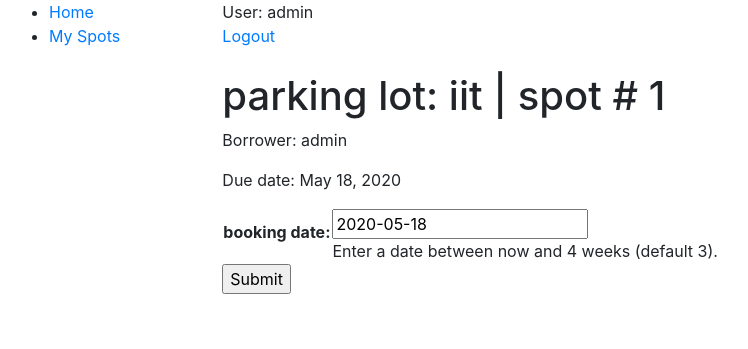
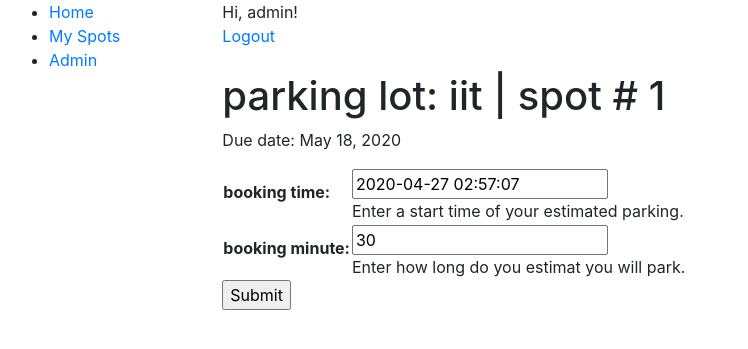
Before and after one commit to xuchang970621/cs487_parking_system, a Django app: page /book/1 in a window 1280 px wide. Shown: the top 349 px of the page, without its empty margins (6-754 px from the left). Run offline with Django 3.2, Linux system fonts and the light colour scheme; a user stored in the database is signed in; data comes from the database, SQL or seed files in the repository; both versions use the stored data as it was after the commit; some libraries are stand-ins or nearby versions.

Commit message:
fixed booking time.

```diff
--- a/cs487/parking/admin.py
+++ b/cs487/parking/admin.py
@@ -10,3 +10,5 @@ admin.site.register(ParkingLot)
 admin.site.register(ParkingSpot)
 admin.site.register(Address)
 admin.site.register(Payment)
+
+admin.site.site_header = "Parking Administration"
--- a/cs487/parking/forms.py
+++ b/cs487/parking/forms.py
@@ -3,22 +3,34 @@ import datetime
 
 from django.core.exceptions import ValidationError
 from django.utils.translation import ugettext_lazy as _
-
+'''
 class BookSpot(forms.Form):
-    renewal_date = forms.DateField(label="booking date", help_text="Enter a date between now and 4 weeks (default 3).")
+    renewal_date = forms.DateField(label="booking date", help_text="Enter a date.")
 
     def clean_renewal_date(self):
         data = self.cleaned_data['renewal_date']
 
         # Check if a date is not in the past.
         if data < datetime.date.today():
-            raise ValidationError(_('Invalid date - renewal in past'))
+            raise ValidationError(_('Invalid date - booking in past'))
 
         # Check if a date is in the allowed range (+4 weeks from today).
-        if data > datetime.date.today() + datetime.timedelta(weeks=4):
-            raise ValidationError(_('Invalid date - renewal more than 4 weeks ahead'))
+#        if data > datetime.date.today() + datetime.timedelta(weeks=4):
+#            raise ValidationError(_('Invalid date - renewal more than 4 weeks ahead'))
 
         # Remember to always return the cleaned data.
         return data
-#    class BookSpot(forms.Form):
-#        renewal_date = forms.DateField(help_text="Enter a date between now and 4 weeks (default 3).")
+'''
+
+class BookTime(forms.Form):
+    renewal_time = forms.DateTimeField(label="booking time", help_text="Enter a start time of your estimated parking.")
+    renewal_minute = forms.IntegerField(label="booking minute", help_text="Enter how long do you estimat you will park.")
+
+    def clean_renewal_date(self):
+        data = self.cleaned_data['renewal_time']
+        if data < datetime.datetime.now():
+            raise ValidationError(_('Invalid time - booking in past'))
+        return data
+    def clean_renewal_minute(self):
+        data = self.cleaned_data['renewal_minute']
+        return data
--- a/cs487/parking/models.py
+++ b/cs487/parking/models.py
@@ -28,12 +28,15 @@ class ParkingSpot(models.Model):
     spot_availabiliy = models.CharField(max_length=200)
     spot_user = models.ForeignKey(User, on_delete=models.SET_NULL, null=True, blank=True)
     booked_date = models.DateField(null=True, blank=True)
-
+    booked_time = models.DateTimeField(null=True, blank=True)
+    booked_minute = models.IntegerField(null=True, blank=True)
+    end_time = models.DateTimeField(null=True, blank=True)
     class Meta:
         permissions = (("booked", "This parking spot is booked by this user"),)
 
 #    def getLot_id(self):
 #        return lot_id.lot_id
+
 
 class Payment(models.Model):
     credit_card = models.CharField(primary_key=True, max_length=16)
--- a/cs487/parking/templates/parking/book.html
+++ b/cs487/parking/templates/parking/book.html
@@ -1,18 +1,24 @@
 {% extends "base_generic.html" %}
+
+<link href="//cdn.bootcss.com/bootstrap/3.3.7/css/bootstrap.min.css" rel="stylesheet">
+<link href="//cdn.bootcss.com/bootstrap-datetimepicker/4.17.44/css/bootstrap-datetimepicker.min.css" rel="stylesheet">
+<script src="//cdn.bootcss.com/jquery/3.0.0/jquery.min.js"></script>
+<script src="//cdn.bootcss.com/bootstrap/3.3.7/js/bootstrap.min.js"></script>
+<script src="//cdn.bootcss.com/moment.js/2.17.1/moment.min.js"></script>
+<script src="//cdn.bootcss.com/bootstrap-datetimepicker/4.17.44/js/bootstrap-datetimepicker.min.js"></script>
 
 {% block content %}
 
-User: {{ user.get_username }} <br>
+Hi, {{ user.get_username }}! <br>
 <a href="{% url 'logout'%}?next={{request.path}}">Logout</a> <br><br>
 
 <h1>parking lot: {{book_instance.lot_id.lot_name}} | spot # {{book_instance.spot_number}}</a> </h1>
-<p>Borrower: {{ book_instance.spot_user }}</p>
 <p{% if book_instance.is_overdue %} class="text-danger"{% endif %}>Due date: {{ book_instance.booked_date }}</p>
 
 <form action="" method="post">
 		{% csrf_token %}
 		<table>
-				{{ form.as_table }}
+				{{ form1.as_table }}
 		</table>
 		<input type="submit" value="Submit">
 </form>
--- a/cs487/parking/templates/parking/detail.html
+++ b/cs487/parking/templates/parking/detail.html
@@ -1,8 +1,8 @@
 {% extends "base_generic.html" %}
 
 {% block content %}
+Hi, {{ user.get_username }}! <br>
 
-User: {{ user.get_username }} <br>
 <a href="{% url 'logout'%}?next={{request.path}}">Logout</a> <br><br>
 
 {% if latest_question_list %}
@@ -17,7 +17,7 @@ User: {{ user.get_username }} <br>
 
 
 		spot # | status | date occupied | link to book this spot <br>
-		(o for "occupied"; n for "not occupied")<br>
+		(o for "occupied in 24 hours"; n for "not occupied")<br>
 
 		{% for question in latest_question_list %}
 		<li>spot # {{question.spot_number}} | {{question.spot_occupancy}} | {{question.booked_date}} | <a href="{% url 'parking:book' question.spot_id %}"><u>Click here to book!</u></a> </li>
--- a/cs487/parking/templates/parking/index.html
+++ b/cs487/parking/templates/parking/index.html
@@ -1,8 +1,8 @@
 {% extends "base_generic.html" %}
 
 {% block content %}
+Hi, {{ user.get_username }}! <br>
 
-User: {{ user.get_username }} <br>
 <a href="{% url 'logout'%}?next={{request.path}}">Logout</a> <br><br>
 
 <h1>Welcome to Parking Spot Locator.</h1>
--- a/cs487/parking/templates/parking/myspots.html
+++ b/cs487/parking/templates/parking/myspots.html
@@ -1,7 +1,7 @@
 {% extends "base_generic.html" %}
 
 {% block content %}
-User: {{ user.get_username }} <br>
+Hi, {{ user.get_username }}! <br>
 <a href="{% url 'logout'%}?next={{request.path}}">Logout</a> <br><br>
 
 
@@ -11,7 +11,7 @@ User: {{ user.get_username }} <br>
 <ul>
 		<b>my spots:</b> <br>
 		{% for bookinst in bookinstance_list %}
-		<li>parking lot: {{bookinst.lot_id.lot_name}} | <a href="{% url 'parking:detail' bookinst.lot_id.lot_id %}">spot # {{bookinst.spot_number}}</a> | {{bookinst.spot_occupancy}} | {{bookinst.spot_availabiliy}}</li>
+		<li>parking lot: {{bookinst.lot_id.lot_name}} | <a href="{% url 'parking:detail' bookinst.lot_id.lot_id %}">spot # {{bookinst.spot_number}}</a> | {{bookinst.spot_occupancy}} | {{bookinst.booked_time}} | {{bookinst.end_time}}</li>
 		{% endfor %}
 </ul>
 
--- a/cs487/parking/views.py
+++ b/cs487/parking/views.py
@@ -7,7 +7,9 @@ from .models import ParkingLot
 from .models import ParkingSpot
 from .models import Address
 from .models import Payment
-from parking.forms import BookSpot
+#from parking.forms import BookSpot
+from parking.forms import BookTime
+#from parking.forms import BookMinute
 
 from django.contrib.auth.decorators import login_required
 from django.shortcuts import render
@@ -19,6 +21,7 @@ import datetime
 from django.http import HttpResponseRedirect
 from django.urls import reverse
 from django.db.models import Count
+from datetime import timedelta
 
 @login_required
 def index(request):
@@ -56,8 +59,8 @@ class MySpots(LoginRequiredMixin,generic.ListView):
     template_name ='parking/myspots.html'
     paginate_by = 10
     def get_queryset(self):
-#        print (ParkingSpot.objects.filter(spot_user=self.request.user).filter(spot_occupancy='o').all())
         return ParkingSpot.objects.filter(spot_user=self.request.user).filter(spot_occupancy='o').all()
+
 
 @permission_required('parking.booked')
 def book(request, spot_id):
@@ -67,26 +70,31 @@ def book(request, spot_id):
     if request.method == 'POST':
 
         # Create a form instance and populate it with data from the request (binding):
-        form = BookSpot(request.POST)
-
+#        form = BookSpot(request.POST)
+        form1 = BookTime(request.POST)
+#        form2 = BookMinute(request.POST)
         # Check if the form is valid:
-        if form.is_valid():
+        if form1.is_valid():
             # process the data in form.cleaned_data as required (here we just write it to the model due_back field)
-            book_instance.booked_date = form.cleaned_data['renewal_date']
+            book_instance.booked_time = form1.cleaned_data['renewal_time']
             book_instance.spot_occupancy = 'o'
             book_instance.spot_user = request.user
+
+            booked_minute = form1.cleaned_data['renewal_minute']
+            book_instance.end_time = book_instance.booked_time + timedelta(minutes = booked_minute)
             book_instance.save()
-
             # redirect to a new URL:
             return HttpResponseRedirect(reverse('parking:myspots') )
 
     # If this is a GET (or any other method) create the default form.
     else:
-        proposed_renewal_date = datetime.date.today() + datetime.timedelta(weeks=3)
-        form = BookSpot(initial={'renewal_date': proposed_renewal_date})
+        proposed_renewal_time = datetime.datetime.now()
+        proposed_renewal_minute = 30
+        form1 = BookTime(initial={'renewal_time': proposed_renewal_time, 'renewal_minute': proposed_renewal_minute})
+#        form2 = BookTime(initial={'renewal_minute': proposed_renewal_minute})
 
     context = {
-        'form': form,
+        'form1': form1,
         'book_instance': book_instance,
         }
 
--- a/cs487/templates/base_generic.html
+++ b/cs487/templates/base_generic.html
@@ -16,8 +16,8 @@
 										{% block sidebar %}
 										<ul class="sidebar-nav">
 												<li><a href="{% url 'parking:index' %}">Home</a></li>
-
 												<li><a href="{% url 'parking:myspots' %}">My Spots</a></li>
+												<li><a href="{% url 'admin:index' %}">Admin</a></li>
 
 										</ul>
 										{% endblock %}
```
Also changed, not shown: cs487/parking/templates/parking/assigned.html (deleted, +0 -22 lines), cs487/db.sqlite3.
